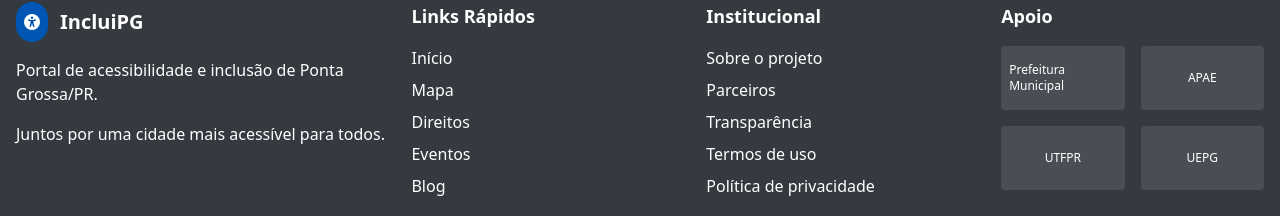
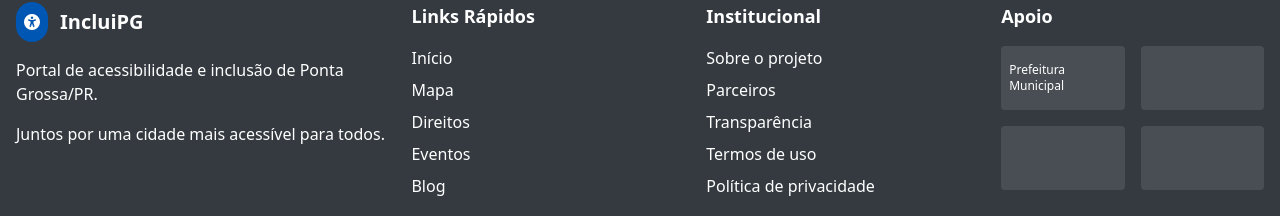
Before and after one commit to RyanPanzarini/IncluiPG1, a plain HTML site: page index.html in a window 1280 px wide. Shown: the part 7124-7340 px from the top of the page. Drawn offline with nearby package versions, Linux system fonts and the light colour scheme.

Commit message:
Update index.html

```diff
--- a/index.html
+++ b/index.html
@@ -1014,13 +1014,13 @@
                                 <span class="text-xs">Prefeitura Municipal</span>
                             </div>
                             <div class="bg-white bg-opacity-10 p-2 rounded flex items-center justify-center h-16">
-                                <span class="text-xs">APAE</span>
+                                <span class="text-xs"></span>
                             </div>
                             <div class="bg-white bg-opacity-10 p-2 rounded flex items-center justify-center h-16">
-                                <span class="text-xs">UTFPR</span>
+                                <span class="text-xs"></span>
                             </div>
                             <div class="bg-white bg-opacity-10 p-2 rounded flex items-center justify-center h-16">
-                                <span class="text-xs">UEPG</span>
+                                <span class="text-xs"></span>
                             </div>
                         </div>
                     </div>
```
